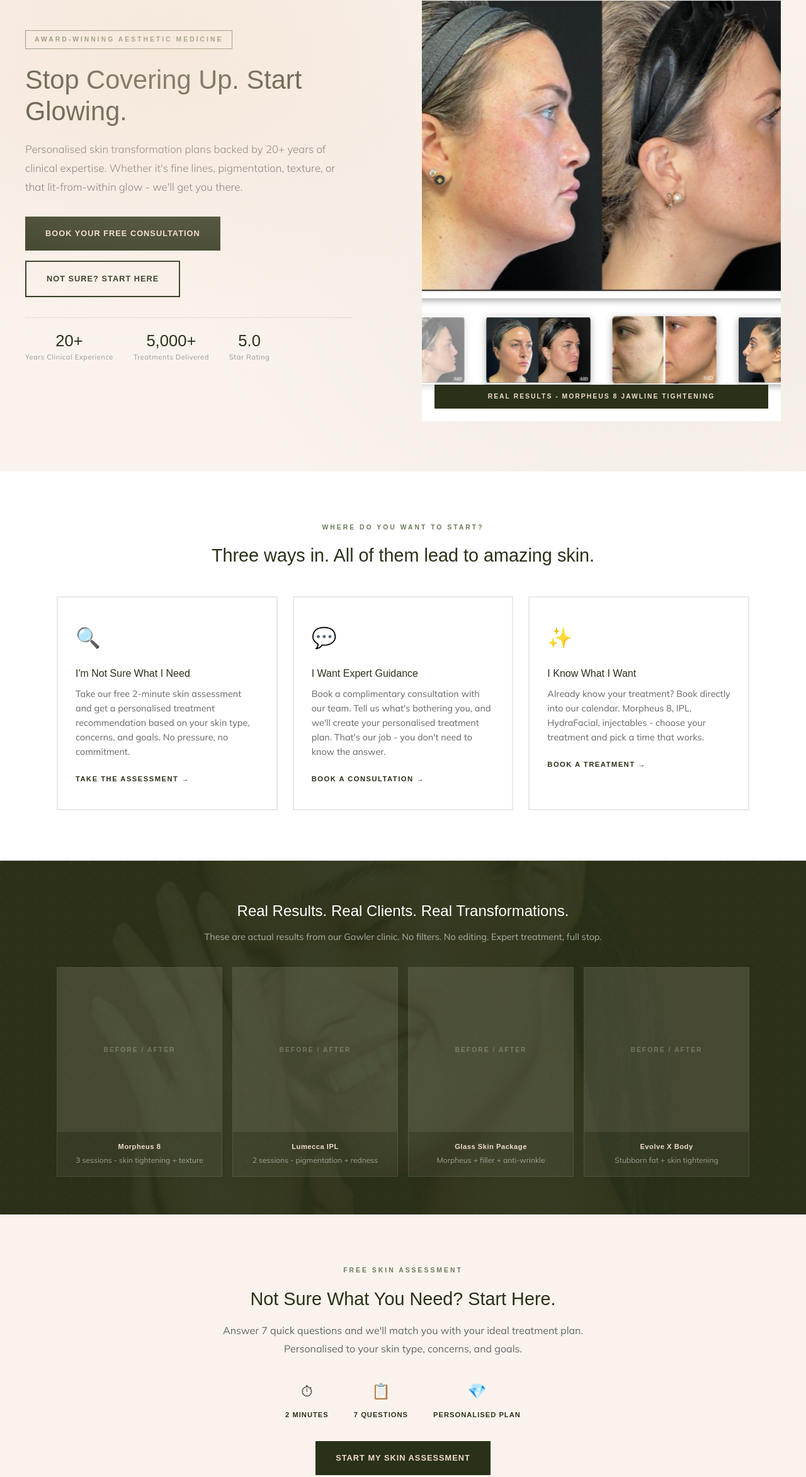
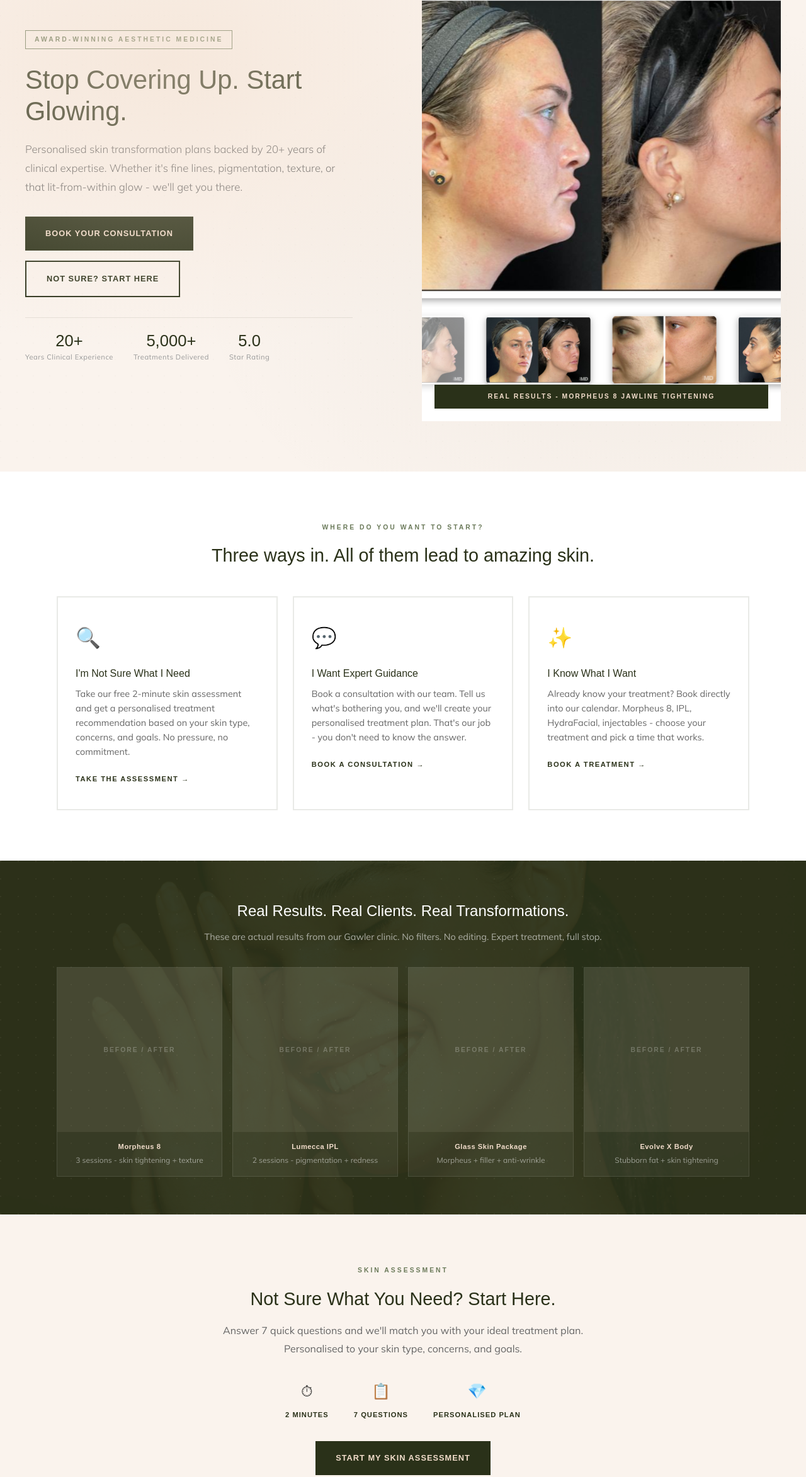
Before and after one commit to aiwithsoulofficial/jennifer-carly-demo, a plain HTML site: page homepage.html in a window 1280 px wide. Shown: the part 184-2530 px from the top of the page at 63% size. Drawn offline with Linux system fonts and the light colour scheme; a web font is replaced by a local one.

Commit message:
Remove all free/complimentary consultation references - consults are paid

```diff
--- a/homepage.html
+++ b/homepage.html
@@ -707,7 +707,7 @@ footer .details {
       <h1>Stop Covering Up. Start <span>Glowing</span>.</h1>
       <p class="hero-sub">Personalised skin transformation plans backed by 20+ years of clinical expertise. Whether it's fine lines, pigmentation, texture, or that lit-from-within glow - we'll get you there.</p>
       <div class="hero-actions">
-        <a href="#" class="btn-primary">Book Your Free Consultation</a>
+        <a href="#" class="btn-primary">Book Your Consultation</a>
         <a href="#" class="btn-secondary">Not Sure? Start Here</a>
       </div>
       <div class="hero-proof">
@@ -747,7 +747,7 @@ footer .details {
       <div class="pathway-card">
         <div class="pathway-icon">&#x1F4AC;</div>
         <h3>I Want Expert Guidance</h3>
-        <p>Book a complimentary consultation with our team. Tell us what's bothering you, and we'll create your personalised treatment plan. That's our job - you don't need to know the answer.</p>
+        <p>Book a consultation with our team. Tell us what's bothering you, and we'll create your personalised treatment plan. That's our job - you don't need to know the answer.</p>
         <a href="#" class="pathway-link">Book a Consultation &#x2192;</a>
       </div>
       <div class="pathway-card">
@@ -801,7 +801,7 @@ footer .details {
 <!-- SKIN ASSESSMENT CTA -->
 <div class="assessment-cta">
   <div class="assessment-inner">
-    <div class="section-label">Free Skin Assessment</div>
+    <div class="section-label">Skin Assessment</div>
     <h2>Not Sure What You Need? Start Here.</h2>
     <p class="sub">Answer 7 quick questions and we'll match you with your ideal treatment plan. Personalised to your skin type, concerns, and goals.</p>
     <div class="assessment-features">
@@ -859,8 +859,8 @@ footer .details {
 <!-- FOOTER CTA -->
 <div class="footer-cta">
   <h2>Your Skin Transformation Starts Here</h2>
-  <p class="sub">Book your complimentary consultation today and let's create your personalised plan.</p>
-  <a href="#" class="btn-primary">Book Your Free Consultation</a>
+  <p class="sub">Book your consultation today and let's create your personalised plan.</p>
+  <a href="#" class="btn-primary">Book Your Consultation</a>
 </div>
 
 <!-- FOOTER -->
```
Also changed, not shown: assessment.html (+4 -4 lines), roadmap.html (+4 -4 lines).
